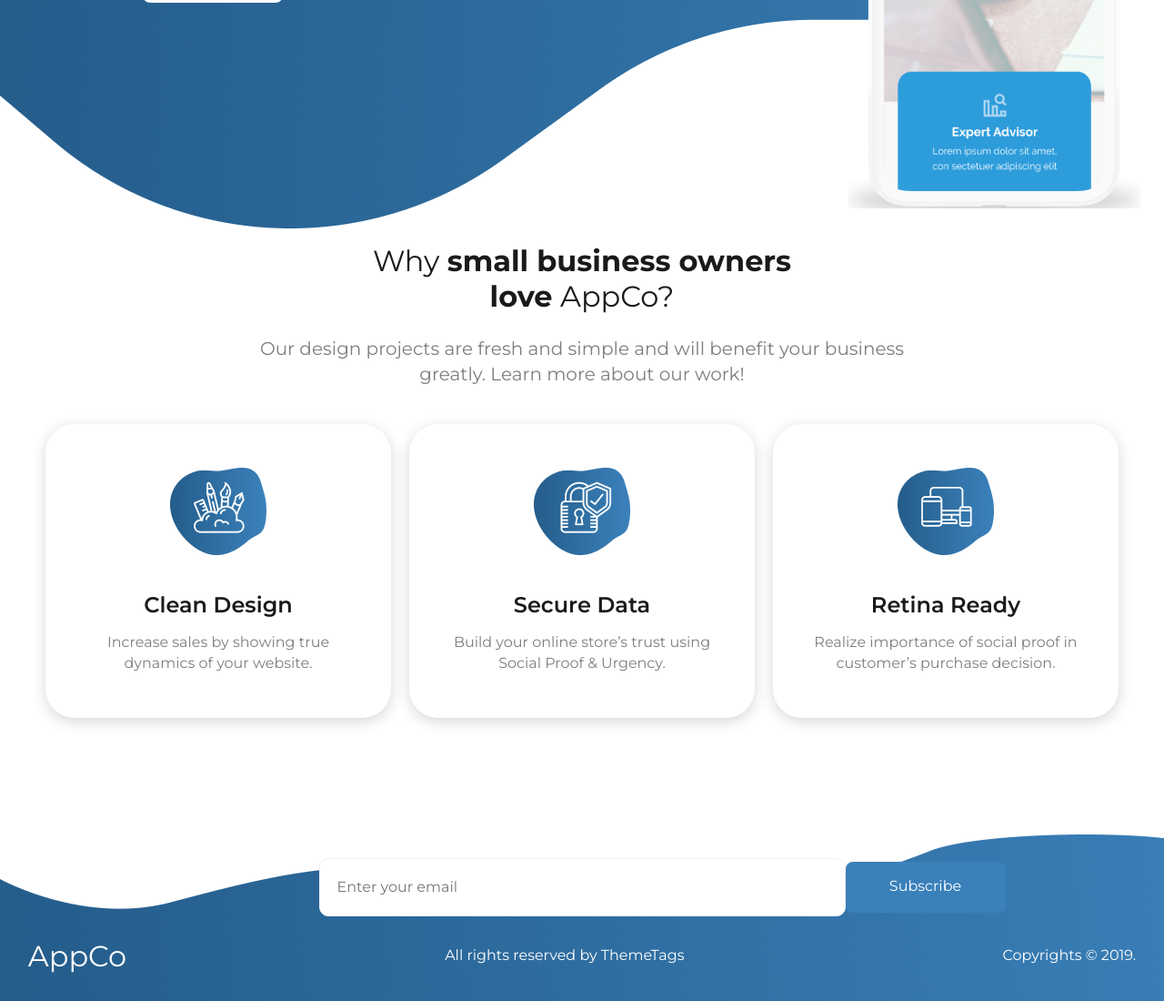
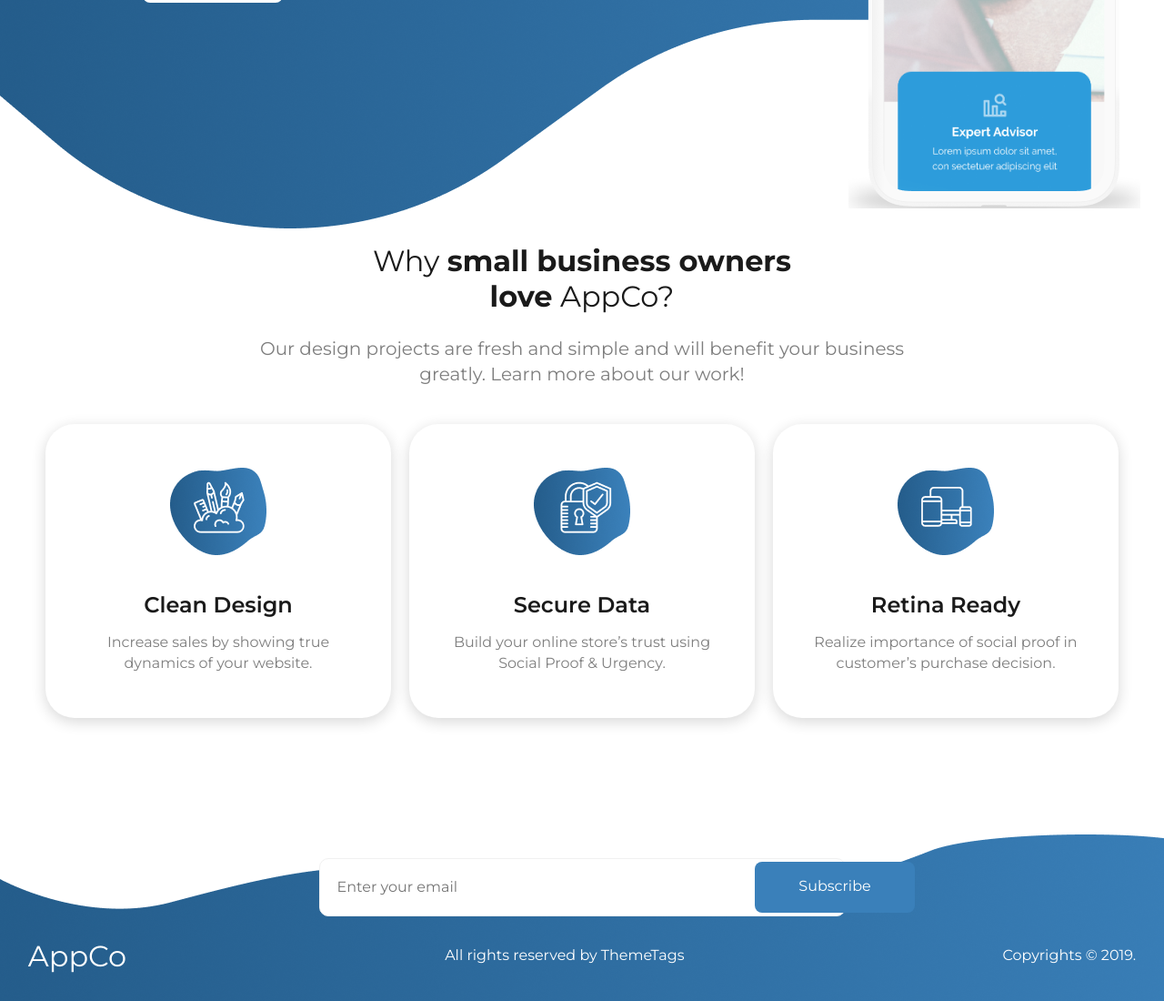
Before and after one commit to KapToH337/AppCo-Test, a React (Create React App) app: page / in a window 1280 px wide. Shown: the part 404-1504 px from the top of the page at 91% size. Built offline with nearby package versions, Linux system fonts and the light colour scheme.

Commit message:
solution

```diff
--- a/src/HomeFooter.scss
+++ b/src/HomeFooter.scss
@@ -62,6 +62,7 @@
   &__footer-button {
     position: absolute;
     top: 30px;
+    left: 830px;
 
     text-align: center;
     font-size: 16px;
```
